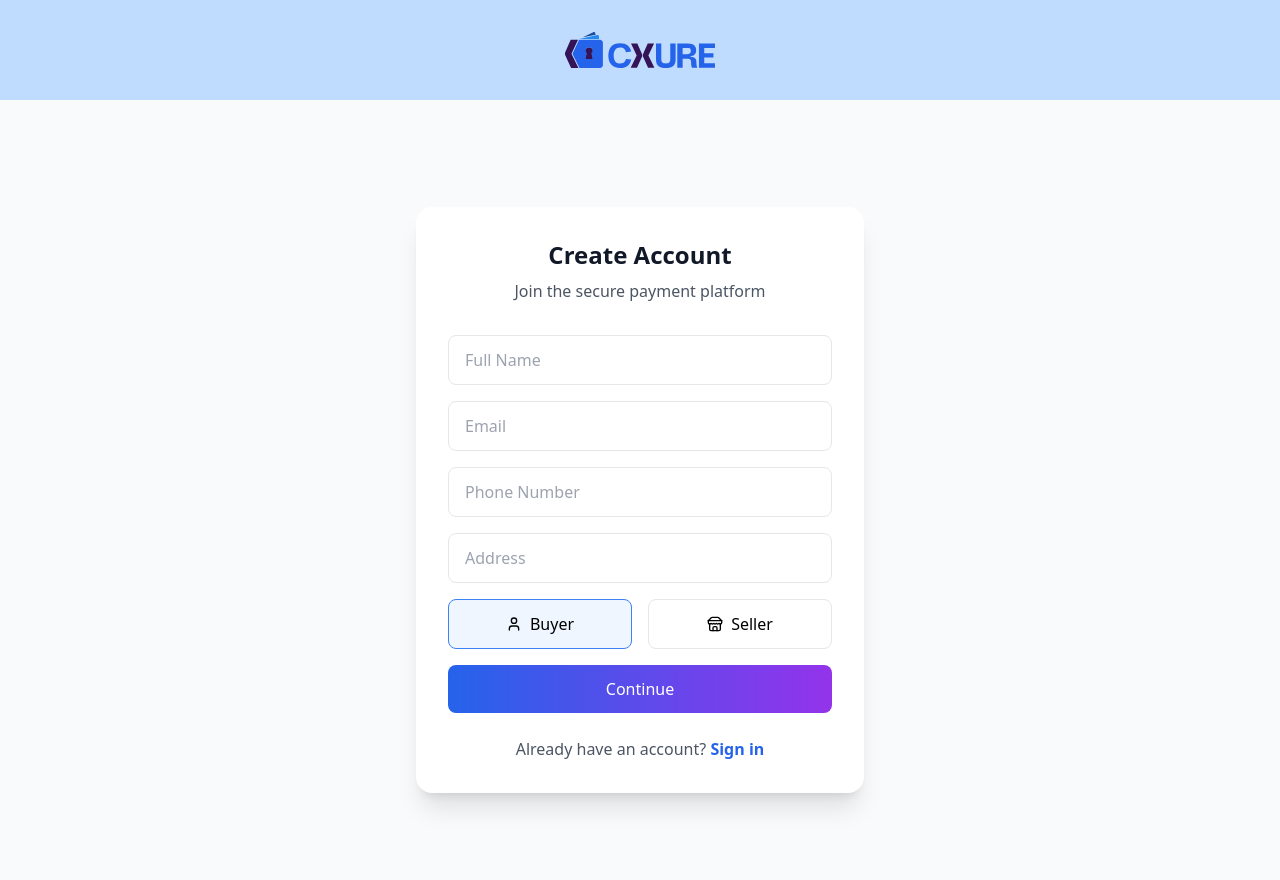
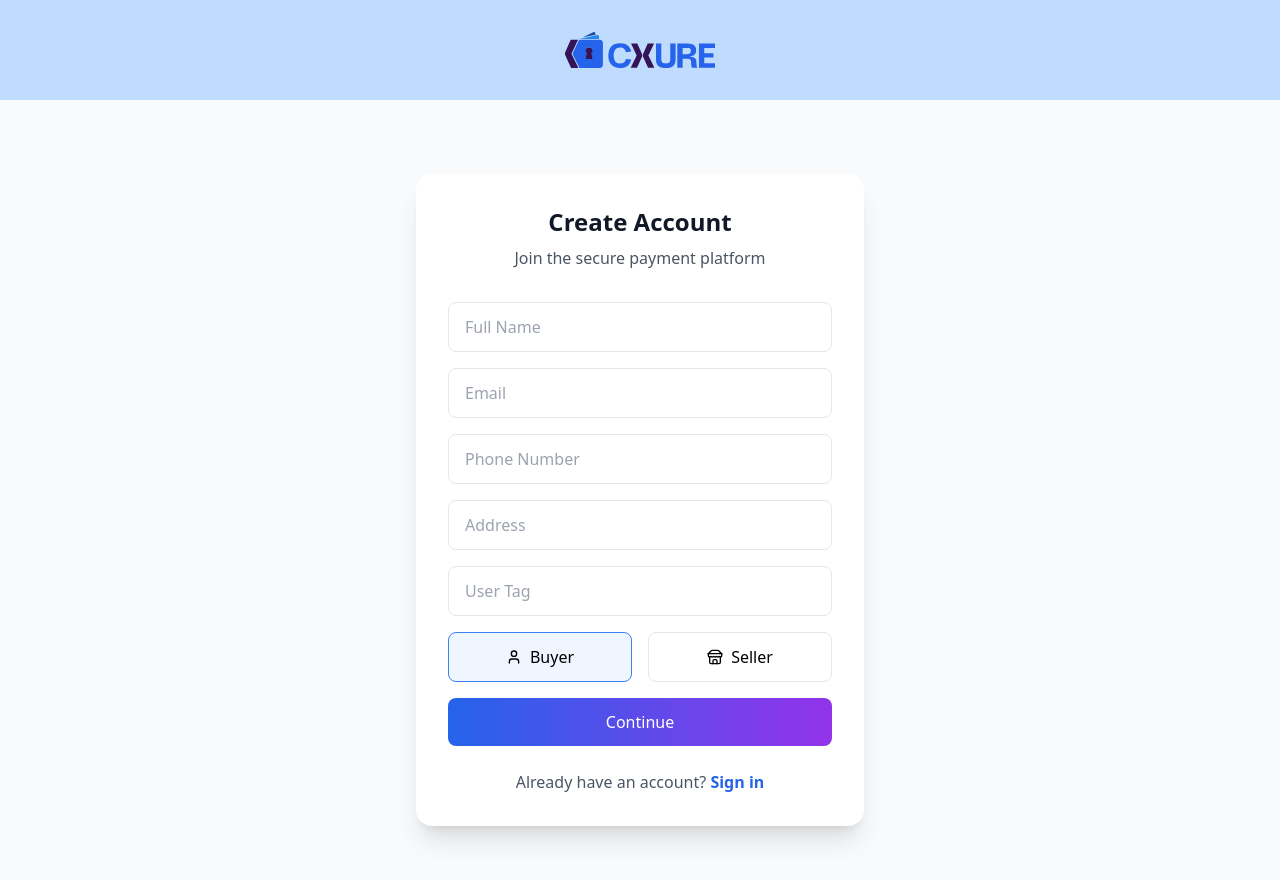
Before and after one commit to cxurepayApp/cxureApp, a React (Vite) app: page /auth/register in a window 1280 px wide. Shown: the top 880 px of the page. Built offline with nearby package versions, Linux system fonts and the light colour scheme.

Commit message:
Ran into an error. I don't know where it is coming from.

```diff
--- a/src/auth/Register.tsx
+++ b/src/auth/Register.tsx
@@ -73,6 +73,8 @@ const Register = () => {
   const {data, updateData} = useRegister()
   const navigate = useNavigate()
 
+
+
   return (
     <div className="min-h-screen flex items-center justify-center py-12 px-4 sm:px-6 lg:px-8 bg-gray-50">
       <div className="max-w-md w-full bg-white rounded-2xl shadow-xl p-6 sm:p-8">
@@ -87,7 +89,7 @@ const Register = () => {
           </div>
         )} */}
 
-        <form /* onSubmit={handleSubmit} */ className="space-y-4">
+        <form /* onSubmit={handleSubmit} */  className="space-y-4">
           <input
             type="text"
             placeholder="Full Name"
@@ -123,6 +125,15 @@ const Register = () => {
             className="w-full px-4 py-3 border rounded-lg"
             value={data.address}
             onChange={e => updateData({address: e.target.value})}
+            required
+            />
+
+          <input
+            type="text"
+            placeholder="User Tag"
+            className="w-full px-4 py-3 border rounded-lg"
+            value={data.userTag}
+            onChange={e => updateData({userTag: e.target.value})}
             required
             />
 
--- a/src/auth/RegisterPage2.tsx
+++ b/src/auth/RegisterPage2.tsx
@@ -2,11 +2,11 @@ import { Link, useNavigate } from "react-router-dom";
 import { useRegister } from "../hooks/useRegister";
 import { useAuth } from "../hooks/useAuth";
 import { useState } from "react";
-import { ArrowLeft, Eye, EyeOff} from "lucide-react";
+import { ArrowLeft, Eye, EyeOff } from "lucide-react";
 
-export default function RegisterPage2(){
+export default function RegisterPage2() {
   const navigate = useNavigate()
-    const {data, updateData, clearData} = useRegister()
+  const { data, updateData, clearData } = useRegister()
 
   const [showPassword, setShowPassword] = useState(false);
   const [loading, setLoading] = useState(false);
@@ -38,7 +38,14 @@ export default function RegisterPage2(){
         data.name!,
         data.email!,
         data.password!,
-        data.role!
+        data.role!,
+        data.address!,
+        data.tel!,
+        data.securityQuestion!,
+        data.securityAnswer!,
+        data.userTag!,
+        data.userImg!,
+        data.twoFactorEnabled!
       );
 
       clearData()
@@ -64,10 +71,10 @@ export default function RegisterPage2(){
   };
 
 
-    return(
+  return (
     <div className="min-h-screen flex items-center justify-center py-12 px-4 sm:px-6 lg:px-8 bg-gray-50">
       <div className="max-w-md w-full bg-white rounded-2xl shadow-xl p-6 sm:p-8">
-                <Link to='/auth/register' className="inline-flex items-center gap-2 bg-gradient-to-r from-blue-600 to-purple-600 px-4 py-3 border rounded-lg text-white mb-6"><ArrowLeft/> Back</Link>
+        <Link to='/auth/register' className="inline-flex items-center gap-2 bg-gradient-to-r from-blue-600 to-purple-600 px-4 py-3 border rounded-lg text-white mb-6"><ArrowLeft /> Back</Link>
         <div className="text-center mb-8">
           <h2 className="text-2xl font-bold text-gray-900">Create Account</h2>
           <p className="text-gray-600 mt-2">Join the secure payment platform</p>
@@ -91,12 +98,14 @@ export default function RegisterPage2(){
                 type="file"
                 accept="image/*"
                 onChange={e => {
-                        if(e.target.files && e.target.files[0]){
-                            updateData({userImg: e.target.files[0]})
+                  if (e.target.files && e.target.files[0]) {
+                    updateData({ userImg: e.target.files[0] })
 
                     //For previewing
                     const objectURL = URL.createObjectURL(e.target.files[0])
                     setImage(objectURL)
+                  } else {
+                    updateData({ userImg: null })
                   }
                 }}
               />
@@ -107,8 +116,8 @@ export default function RegisterPage2(){
             type="text"
             placeholder="Security Question"
             className="w-full px-4 py-3 border rounded-lg"
-                    value= {data.securityQuestion}
-                    onChange={(e) => updateData({securityQuestion: e.target.value })}
+            value={data.securityQuestion}
+            onChange={(e) => updateData({ securityQuestion: e.target.value })}
             required
           />
 
@@ -116,8 +125,8 @@ export default function RegisterPage2(){
             type="text"
             placeholder="Security Answer"
             className="w-full px-4 py-3 border rounded-lg"
-                    value= {data.securityAnswer}
-                    onChange={(e) => updateData({securityAnswer: e.target.value })}
+            value={data.securityAnswer}
+            onChange={(e) => updateData({ securityAnswer: e.target.value })}
             required
           />
 
@@ -129,7 +138,7 @@ export default function RegisterPage2(){
               className="w-full px-4 py-3 border rounded-lg pr-10"
               value={data.password}
               onChange={(e) =>
-                        updateData({password: e.target.value })
+                updateData({ password: e.target.value })
               }
               required
             />
@@ -149,7 +158,7 @@ export default function RegisterPage2(){
             className="w-full px-4 py-3 border rounded-lg"
             value={data.confirmPassword}
             onChange={(e) =>
-                      updateData({confirmPassword: e.target.value })
+              updateData({ confirmPassword: e.target.value })
             }
             required
           />
@@ -158,7 +167,7 @@ export default function RegisterPage2(){
             <input
               type="checkbox"
               checked={data.twoFactorEnabled}
-                     onChange={e => updateData({twoFactorEnabled: e.target.checked})}
+              onChange={e => updateData({ twoFactorEnabled: e.target.checked })}
             />
             Enable Two Factor Authentication
           </label>
@@ -168,7 +177,7 @@ export default function RegisterPage2(){
             type="submit"
             disabled={loading}
             className="w-full bg-gradient-to-r from-blue-600 to-purple-600 text-white py-3 rounded-lg mt-4 disabled:opacity-50"
-                    onClick={()=> navigate('/auth/register2')}
+            onClick={() => navigate('/auth/register2')}
           >
             {loading ? "Creating..." : "Create Account"}
           </button>
--- a/src/contexts/AuthContext.tsx
+++ b/src/contexts/AuthContext.tsx
@@ -26,8 +26,20 @@ export const AuthProvider: React.FC<{ children: React.ReactNode }> = ({ children
     return user;
   };
 
-  const register = async (name: string, email: string, password: string, role: string): Promise<User> => {
-    const res = await api.post(`/auth/register`, { name, email, password, role });
+  const register = async (
+    name: string,
+    email: string,
+    password: string,
+    role: string,
+    address: string,
+    tel: string,
+    securityQuestion: string,
+    securityAnswer: string,
+    userTag: string,
+    twoFactorEnabled: boolean,
+    userImg: File | null
+  ): Promise<User> => {
+    const res = await api.post(`/auth/register`, { name, email, password, role, address, tel, securityQuestion, securityAnswer, userImg, userTag, twoFactorEnabled });
     const { token, user } = res.data;
     localStorage.setItem("token", token);
     setToken(token);
--- a/src/types/auth.ts
+++ b/src/types/auth.ts
@@ -17,7 +17,14 @@ export interface AuthContextType {
     name: string,
     email: string,
     password: string,
-    role: string
+    role: string,
+    address: string,
+    tel: string,
+    securityQuestion: string,
+    securityAnswer: string,
+    userTag: string,
+    twoFactorEnabled: boolean,
+    userImg : File | null
   ) => Promise<User>;
   logout: () => void;
   refreshUser: () => Promise<void>;
--- a/src/types/register.ts
+++ b/src/types/register.ts
@@ -3,10 +3,10 @@ export interface RegisterData {
   email: string;
   tel: string;
   address: string;
-  userTag: string | number;
+  userTag: string /* | number */;
   userImg: File | null;
-  password?: string ;
-  confirmPassword?: string ;
+  password?: string;
+  confirmPassword?: string;
   securityQuestion: string;
   securityAnswer: string;
   twoFactorEnabled: boolean;
```
Lines whose indentation alone changed are shown as unchanged.
